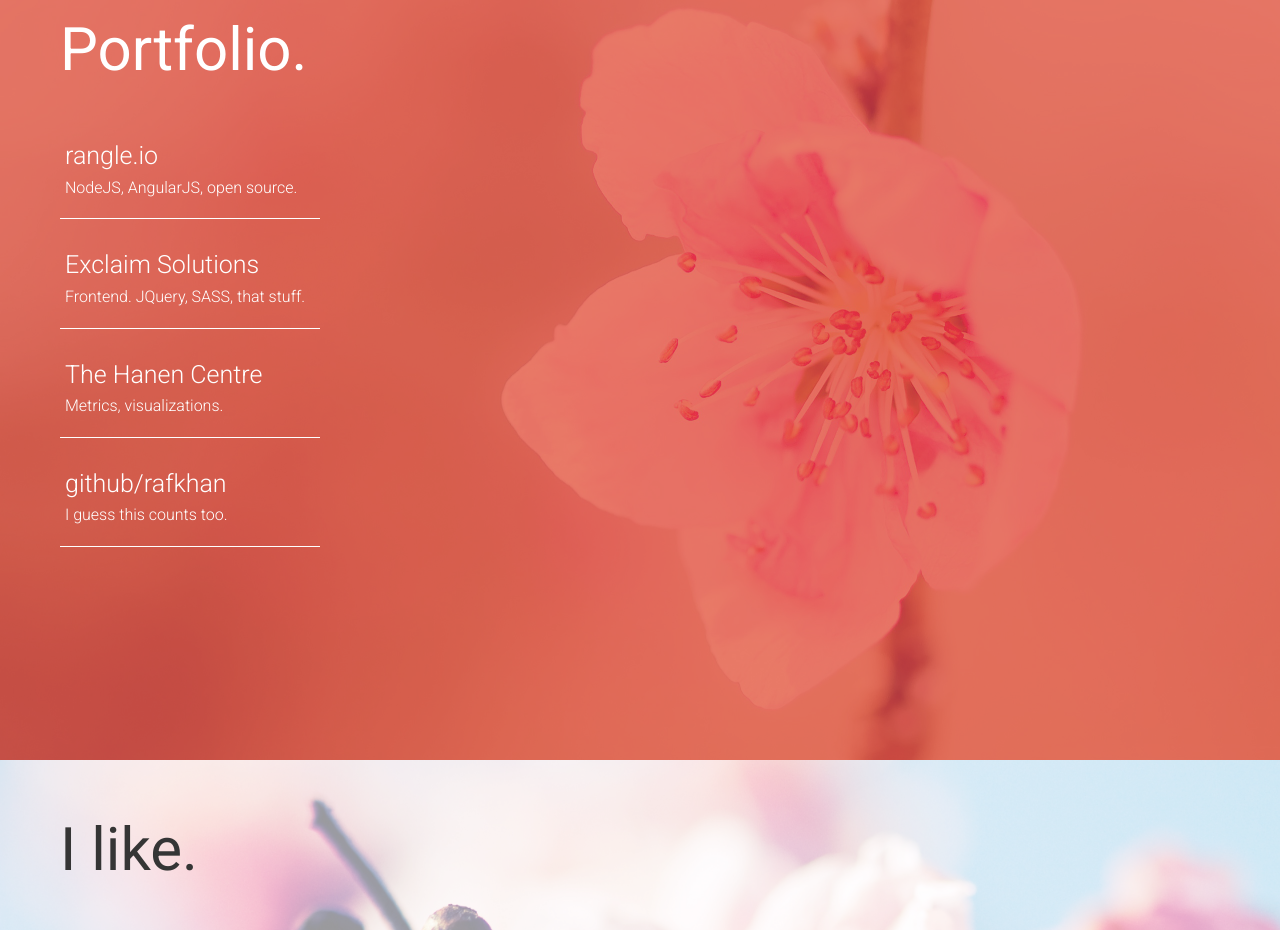
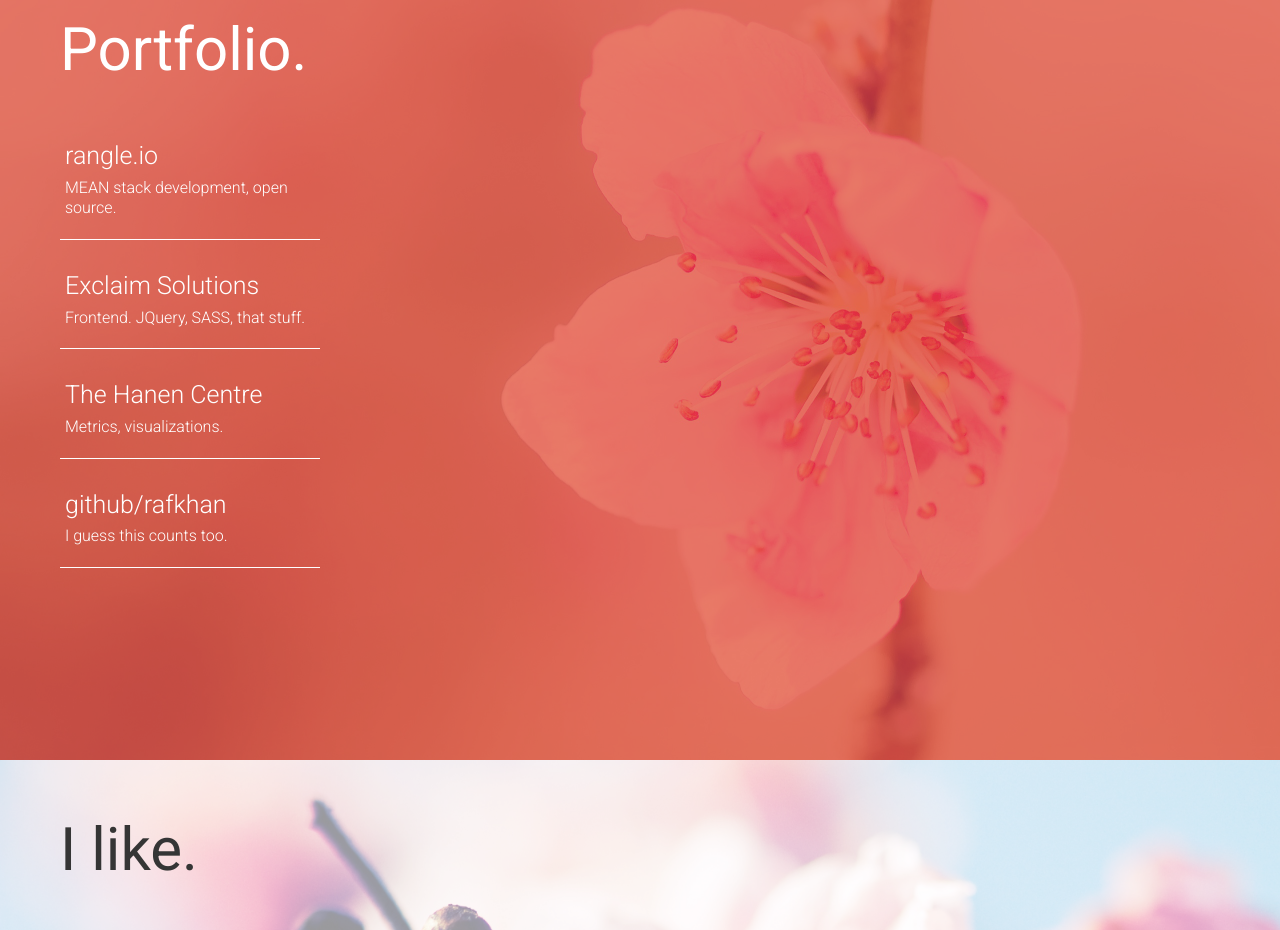
Before and after one commit to rafkhan/cherry-blossom, a website: page index.html in a window 1280 px wide. Shown: the part 1720-2650 px from the top of the page. Drawn offline with Linux system fonts and the light colour scheme.

Commit message:
Change rangle text to MEAN stack

```diff
--- a/index.html
+++ b/index.html
@@ -52,7 +52,7 @@
           <div class="portfolio-items">
             <a href="http://rangle.io" class="item">
               <span class="workplace">rangle.io</span>
-              NodeJS, AngularJS, open source.
+              MEAN stack development, open source.
             </a>
 
             <a href="http://www.exclaimsolutions.com/" class="item">
```
